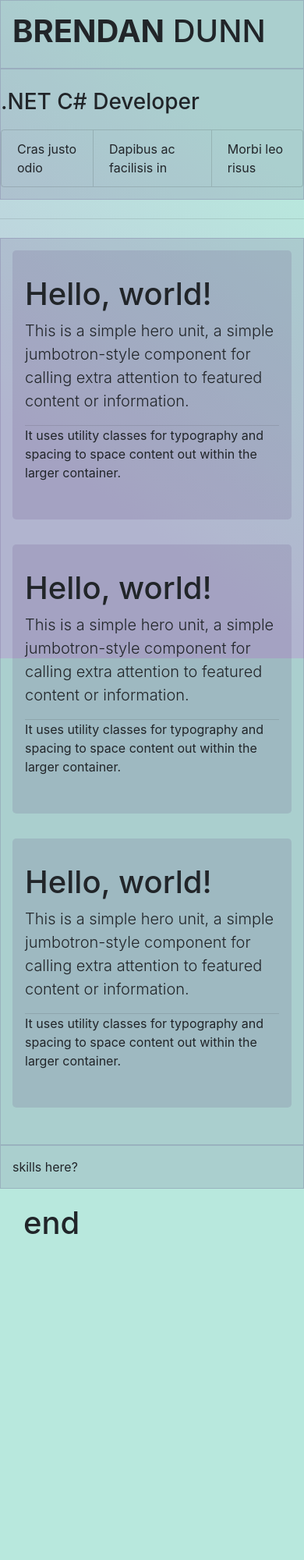
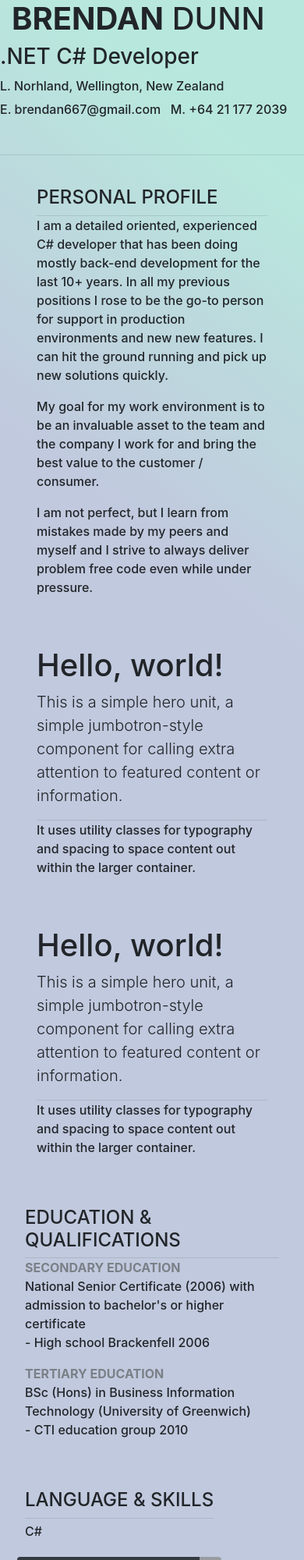
Before and after one commit to brendan667/brendan667.github.io, a plain HTML site: page index.html in a window 390 px wide. Shown: the top 2000 px of the page at 78% size. Before the commit the page ends 1592 px from the top, so only its background shows below. Drawn offline with nearby package versions, Linux system fonts and the light colour scheme.

Commit message:
played around with the fonts and added some gray font colors for progress bar + text.
background is still an issue! for some reason on mobile it works weird...maybe ania knows?

```diff
--- a/index.html
+++ b/index.html
@@ -23,7 +23,7 @@
 	<![endif]-->
 	<link rel="stylesheet" href="overrides.css">
 	<style>
-    h4 {
+    /*h4 {
       margin-top: 25px;
     }
 
@@ -34,22 +34,21 @@
       .row .row {
         margin-top: 10px;
         margin-bottom: 0;
-      }
+      }*/
 
-    [class*="col-"] {
-      padding-top: 15px;
+    /*[class*="col-"] {*/
+      /*padding-top: 15px;
       padding-bottom: 15px;
       background-color: #eee;
-      background-color: rgba(86, 61, 124, .15);
-      border: 1px solid #ddd;
+      background-color: rgba(86, 61, 124, .15);*/
+      /*border: 1px solid #ddd;
       border: 1px solid rgba(86, 61, 124, .2);
-    }
+    }*/
 
-    hr {
+    /*hr {
       margin-top: 40px;
       margin-bottom: 40px;
-    }
-
+    }*/
 	</style>
 </head>
 <body class="bg">
@@ -57,19 +56,25 @@
 		<div class="container">
 			<div class="row">
 				<div class="col-md-4">
-				<h1>
+					<p class="h1">
 						<strong>BRENDAN</strong> DUNN
-					</h1>
+					</p>
 				</div>
 				<div class="col-md-8">
 					<div class="row">
-						<h3>.NET C# Developer</h3>
+						<p class="h3">.NET C# Developer</p>
 					</div>
 					<div class="row">
-						<ul class="list-group list-group-horizontal">
-							<li class="list-group-item">Cras justo odio</li>
-							<li class="list-group-item">Dapibus ac facilisis in</li>
-							<li class="list-group-item">Morbi leo risus</li>
+						<ul class="list-inline">
+							<li class="list-inline-item">
+								<p class="h6">L. Norhland, Wellington, New Zealand</p>
+							</li>
+							<li class="list-inline-item">
+								<p class="h6">E. brendan667@gmail.com</p>
+							</li>
+							<li class="list-inline-item">
+								<p class="h6">M. +64 21 177 2039</p>
+							</li>
 						</ul>
 
 						<!--<div class="col-md-4">
@@ -92,10 +97,22 @@
 		<div class="row">
 			<div class="col-md-8">
 				<div class="jumbotron">
-					<h1 class="display-8">Hello, world!</h1>
-					<p class="lead">This is a simple hero unit, a simple jumbotron-style component for calling extra attention to featured content or information.</p>
+						<p class="h4">PERSONAL PROFILE</p>
+						<!--<p class="lead">This is a simple hero unit, a simple jumbotron-style component for calling extra attention to featured content or information.</p>-->
 						<hr class="my-0">
-					<p>It uses utility classes for typography and spacing to space content out within the larger container.</p>
+						<p>I am a detailed oriented, experienced C# developer that has been doing mostly
+								back-end development for the last 10+ years. In all my previous positions
+								I rose to be the go-to person for support in production environments and new
+								new features. I can hit the ground running and pick up new solutions
+								quickly.</p>
+						<p>
+							My goal for my work environment is to be an invaluable asset to the team and the
+							company I work for and bring the best value to the customer / consumer.
+						</p>
+						<p>
+							I am not perfect, but I learn from mistakes made by my peers and myself and I
+							strive to always deliver problem free code even while under pressure.
+						</p>
 					</div>
 				<div class="jumbotron">
 					<h1 class="display-8">Hello, world!</h1>
@@ -109,53 +126,49 @@
 					<hr class="my-0">
 					<p>It uses utility classes for typography and spacing to space content out within the larger container.</p>
 				</div>
-				<!--<div class="accordion" id="accordionExample">
-					<div class="card">
-						<div class="card-header" id="headingOne">
-							<h2 class="mb-0">
-								<button class="btn btn-block text-left" type="button" data-toggle="collapse" data-target="#collapseOne" aria-expanded="true" aria-controls="collapseOne">
-									Collapsible Group Item #1
-								</button>
-							</h2>
 			</div>
+			<div class="col-md-4">
 
-						<div id="collapseOne" class="collapse show" aria-labelledby="headingOne" data-parent="#accordionExample">
-							<div class="card-body">
-								Anim pariatur cliche reprehenderit, enim eiusmod high life accusamus terry richardson ad squid. 3 wolf moon officia aute, non cupidatat skateboard dolor brunch. Food truck quinoa nesciunt laborum eiusmod. Brunch 3 wolf moon tempor, sunt aliqua put a bird on it squid single-origin coffee nulla assumenda shoreditch et. Nihil anim keffiyeh helvetica, craft beer labore wes anderson cred nesciunt sapiente ea proident. Ad vegan excepteur butcher vice lomo. Leggings occaecat craft beer farm-to-table, raw denim aesthetic synth nesciunt you probably haven't heard of them accusamus labore sustainable VHS.
+				<div class="row">
+					<div class="jumbotron">
+						<p class="h4">EDUCATION &amp; QUALIFICATIONS</p>
+						<hr class="my-0">
+						<p class="font-weight-bold font-color-grey no-bottom-margin">SECONDARY EDUCATION</p>
+						<p class="no-bottom-margin">National Senior Certificate (2006) with admission to bachelor's or higher certificate</p>
+						<p>- High school Brackenfell 2006</p>
+						<p class="font-weight-bold font-color-grey no-bottom-margin">TERTIARY EDUCATION</p>
+						<p class="no-bottom-margin">BSc (Hons) in Business Information Technology (University of Greenwich)</p>
+						<p>- CTI education group 2010</p>
+					</div>
+				</div>
+				<div class="row">
+					<div class="jumbotron">
+						<p class="h4">LANGUAGE &amp; SKILLS</p>
+						<hr class="my-1">
+						<div class="row">
+							<div class="col-md-2">
+								<p>C#</p>
+							</div>
+							<div class="col-md-10 progress-bar-padding">
+								<div class="progress">
+									<div class="progress-bar" style="width: 89%" role="progressbar" aria-valuenow="75" aria-valuemin="0" aria-valuemax="100"></div>
 								</div>
 							</div>
 						</div>
-					<div class="card">
-						<div class="card-header" id="headingTwo">
-							<h2 class="mb-0">
-								<button class="btn btn-link btn-block text-left collapsed" type="button" data-toggle="collapse" data-target="#collapseTwo" aria-expanded="false" aria-controls="collapseTwo">
-									Collapsible Group Item #2
-								</button>
-							</h2>
+						<div class="row">
+							<div class="col-md-2">
+								<p>C#</p>
 							</div>
-						<div id="collapseTwo" class="collapse" aria-labelledby="headingTwo" data-parent="#accordionExample">
-							<div class="card-body">
-								Anim pariatur cliche reprehenderit, enim eiusmod high life accusamus terry richardson ad squid. 3 wolf moon officia aute, non cupidatat skateboard dolor brunch. Food truck quinoa nesciunt laborum eiusmod. Brunch 3 wolf moon tempor, sunt aliqua put a bird on it squid single-origin coffee nulla assumenda shoreditch et. Nihil anim keffiyeh helvetica, craft beer labore wes anderson cred nesciunt sapiente ea proident. Ad vegan excepteur butcher vice lomo. Leggings occaecat craft beer farm-to-table, raw denim aesthetic synth nesciunt you probably haven't heard of them accusamus labore sustainable VHS.
+							<div class="col-md-10 progress-bar-padding">
+								<div class="progress">
+									<div class="progress-bar" style="width: 89%" role="progressbar" aria-valuenow="75" aria-valuemin="0" aria-valuemax="100"></div>
 								</div>
 							</div>
 						</div>
-					<div class="card">
-						<div class="card-header" id="headingThree">
-							<h2 class="mb-0">
-								<button class="btn btn-link btn-block text-left collapsed" type="button" data-toggle="collapse" data-target="#collapseThree" aria-expanded="false" aria-controls="collapseThree">
-									Collapsible Group Item #3
-								</button>
-							</h2>
-						</div>
-						<div id="collapseThree" class="collapse" aria-labelledby="headingThree" data-parent="#accordionExample">
-							<div class="card-body">
-								Anim pariatur cliche reprehenderit, enim eiusmod high life accusamus terry richardson ad squid. 3 wolf moon officia aute, non cupidatat skateboard dolor brunch. Food truck quinoa nesciunt laborum eiusmod. Brunch 3 wolf moon tempor, sunt aliqua put a bird on it squid single-origin coffee nulla assumenda shoreditch et. Nihil anim keffiyeh helvetica, craft beer labore wes anderson cred nesciunt sapiente ea proident. Ad vegan excepteur butcher vice lomo. Leggings occaecat craft beer farm-to-table, raw denim aesthetic synth nesciunt you probably haven't heard of them accusamus labore sustainable VHS.
 					</div>
 				</div>
 			</div>
-				</div>-->
 		</div>
-			<div class="col-md-4">skills here?</div>
 	</div>
 	<div class="footer">
 		<div class="container">
--- a/overrides.css
+++ b/overrides.css
@@ -9,7 +9,7 @@ body, html {
 }
 
 .bg {
-  background-color: #b8e8dd;
+  background-color: #c1c9de;
   background-image: linear-gradient(217deg, #b8e8dd 21%, #c1c9de 73%);
   /* Full height */
   height: 100%;
@@ -21,8 +21,34 @@ body, html {
 
 .jumbotron {
   background-color: inherit;
+  padding: 1rem 2rem;
+  margin-bottom: 1rem;
 }
 
 .list-group-item {
   background-color: inherit;
 }
+
+p.font-color-grey {
+  color: #7a8087;
+}
+
+p.no-bottom-margin {
+  margin-bottom: unset;
+}
+
+p {
+  font-weight: 500;
+}
+
+.progress {
+  background-color: #999ca1;
+}
+
+.progress-bar {
+  background-color: #343a40;
+}
+
+div.progress-bar-padding {
+  padding: 0.3rem;
+}
```
Lines whose indentation alone changed are shown as unchanged.
